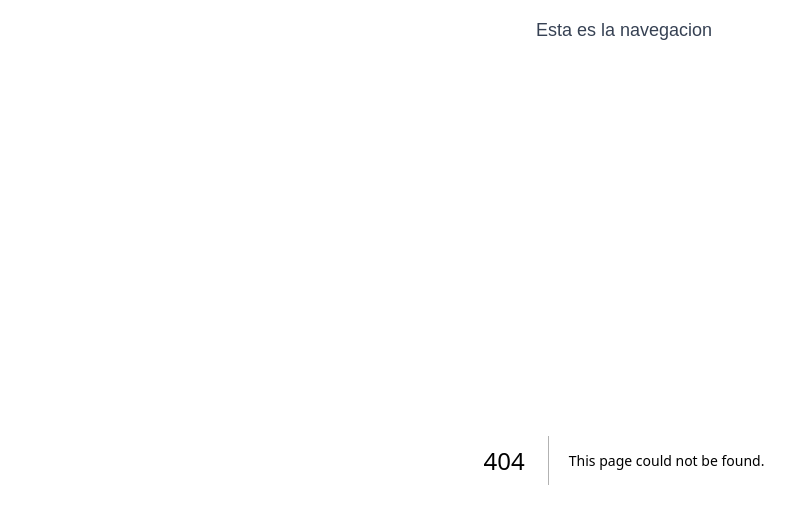
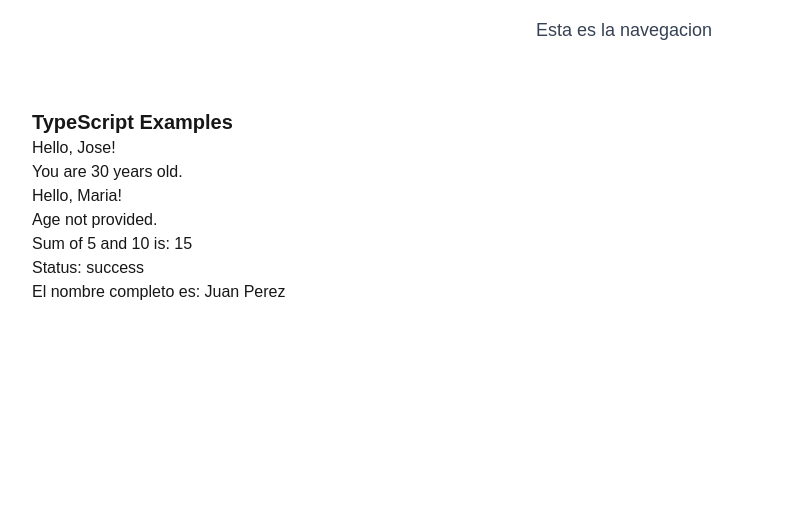
Before and after one commit to ranquirosvla/hello-next, a Next.js app: page /typescript in a window 1280 px wide. Before the commit this address had no page. Shown: the top 524 px of the page, without its empty margins (16-811 px from the left). Built offline with nearby package versions, Linux system fonts and the light colour scheme.

Commit message:
Se agrega Typescript

```diff
--- /dev/null
+++ b/app/components/Typescript.tsx
@@ -0,0 +1,86 @@
+"use client";
+
+import React from "react";
+
+// Basic TypeScript examples
+const myString: string = "Hello, TypeScript!";
+const myNumber: number = 42;
+const myBoolean: boolean = true;
+
+const myArray: number[] = [1, 2, 3, 4, 5];
+const myTuple: [string, number] = ["Age", 30];
+const myObject: { name: string; age: number } = { name: "Jose", age: 30 };
+
+// Function with typed parameters and return type
+const multiply = (a: number, b: number): number => {
+  return a * b;
+};
+
+// Enum example
+enum Navigation {
+  Up = "UP",
+  Down = "DOWN",
+  Left = "LEFT",
+  Right = "RIGHT"
+}
+
+// Define a TypeScript interface for props
+interface GreetingProps {
+  name: string;
+  age?: number; // Optional property
+}
+
+// A functional component using the props interface
+const Greeting: React.FC<GreetingProps> = ({ name, age }) => {
+  return (
+    <div>
+      <p>Hello, {name}!</p>
+      {age?
+      <p>You are {age} years old.</p> :
+      <p>Age not provided.</p>}
+    </div>
+  );
+};
+
+// Example of a function with typed parameters and return value
+const addNumbers = (a: number, b: number): number => {
+  return a + b;
+};
+
+// Example of a union type
+type Status = "success" | "error" | "loading";
+
+const StatusMessage: React.FC<{ status: Status }> = ({ status }) => {
+  return <p>Status: {status}</p>;
+};
+
+interface Persona {
+  nombre: string;
+  apellido: string;
+}
+
+const NombreCompleto: React.FC<Persona> = ({nombre, apellido}) => {
+  return <p>El nombre completo es: <span>{nombre} {apellido}</span></p>;
+};
+
+// agregar otro componente que se llame NombreCompleto
+// que reciba un nombre y un apellido y los muestre en pantalla
+// ese nombre y apellido deben estar definidos en un interface llamado Persona
+
+
+// Main component to showcase examples
+const TypescriptExamples: React.FC = () => {
+  return (
+    <div className="p-4">
+      <h1 className="text-xl font-bold">TypeScript Examples</h1>
+      <Greeting name="Jose" age={30} />
+      <Greeting name="Maria" />
+      <p>Sum of 5 and 10 is: {addNumbers(5, 10)}</p>
+      <StatusMessage status="success" />
+
+      <NombreCompleto nombre="Juan" apellido="Perez"/>
+    </div>
+  );
+};
+
+export default TypescriptExamples;
--- /dev/null
+++ b/app/typescript/page.tsx
@@ -0,0 +1,12 @@
+"use client";
+
+import React from "react";
+import TypescriptExamples from "../components/Typescript";
+
+export default function TypescriptPage() {
+  return (
+    <div className="p-8">
+      <TypescriptExamples />
+    </div>
+  );
+}
```
